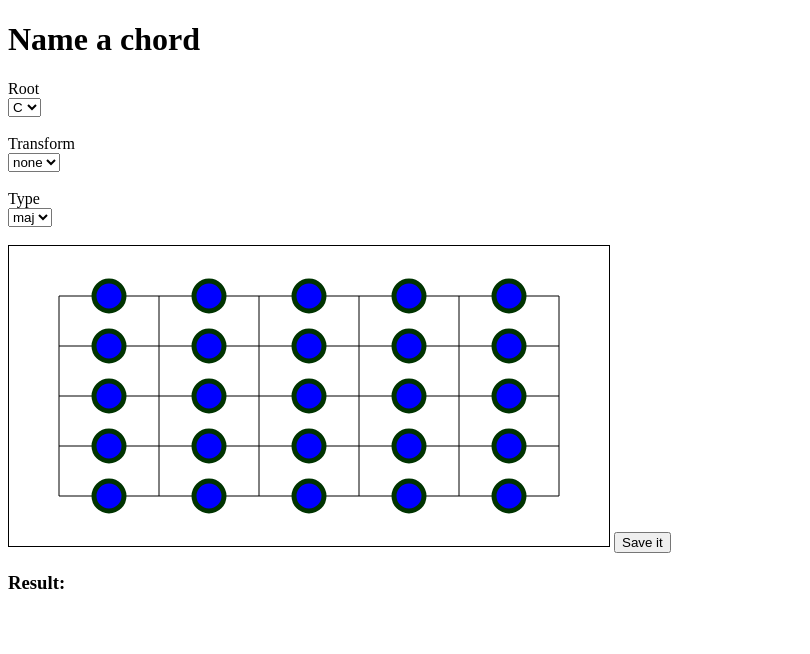
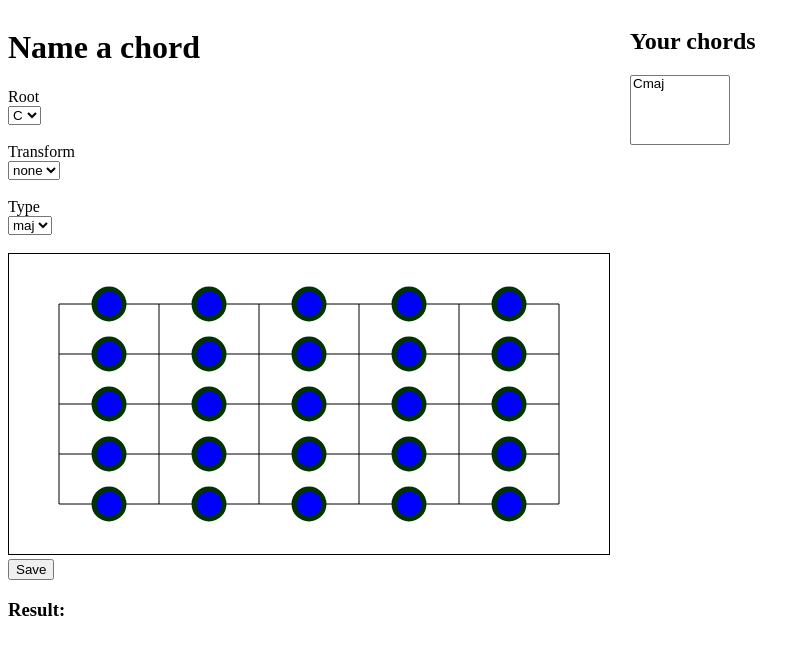
Before and after one commit to pietromenna/jaranapp, a plain HTML site: page index.html in a window 1280 px wide. Shown: the whole page, without its empty margins (0-810 px from the left). Drawn offline with Linux system fonts and the light colour scheme.

Commit message:
minor update

```diff
--- a/index.html
+++ b/index.html
@@ -8,8 +8,20 @@
         var app = new MainApp();
         app.draw();
     } </script>
+    <style type="text/css">
+    .content {
+        float: left;
+        margin: 0 20px 0 0;
+    }
+    select[multiple] {
+        width: 100px;
+
+    }
+    </style>
 </head>
 <body>
+    <div class="wrapper">
+        <div class="content">
         <h1>Name a chord</h1>
         <label for="major">Root</label>
         <br />
@@ -54,7 +66,8 @@
             Acorde de Jarana
         </canvas>
 
-    <button id="save" onclick="saveChord()">Save it</button>
+        <br />
+        <button id="save" onclick="saveChord()">Save</button>
 
         <h3>Result: <span id="result"></span></h3>
         <script type="text/javascript">
@@ -68,12 +81,22 @@
                 }
                 root = root+trans;
                 var newChord = {"chord":{
+                    "name": root+type,
                     "root": root,
                     "type": type
                 }
                 };
                 console.log("NewChord:", newChord);
+                document.getElementById("result").innerHTML+=newChord.chord.name;
             }
     </script>
+    </div>
+    </div>
+    <div class="content">
+        <h2>Your chords</h2>
+        <select id="storedChords" name="storedChords" multiple>
+            <option value="Cmaj">Cmaj</option>
+        </select>
+    </div>
 </body>
 </html>
```
Lines whose indentation alone changed are shown as unchanged.
